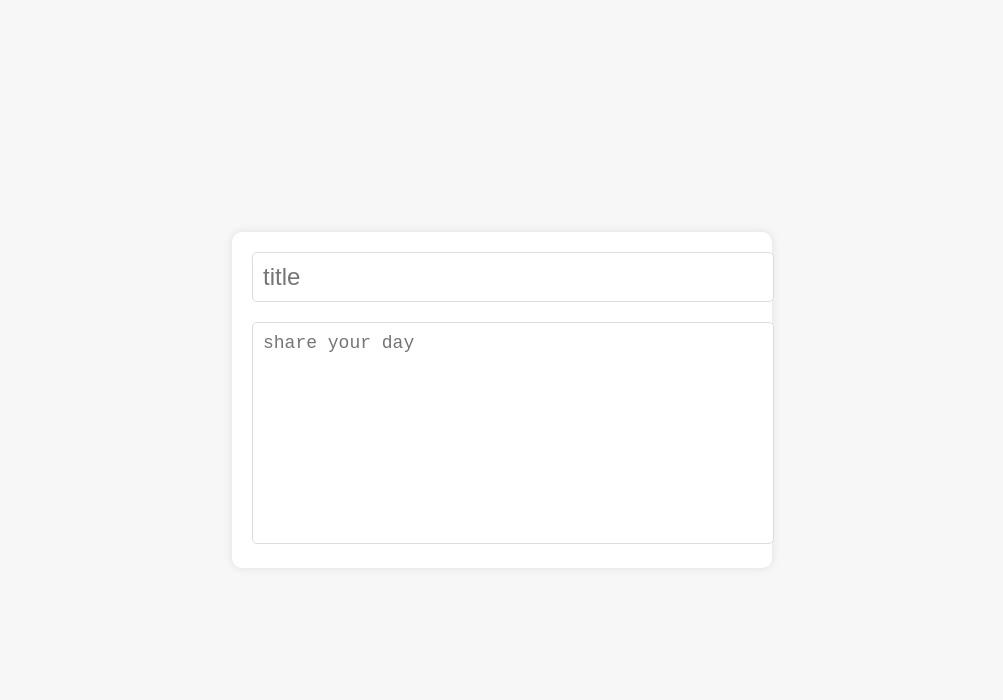
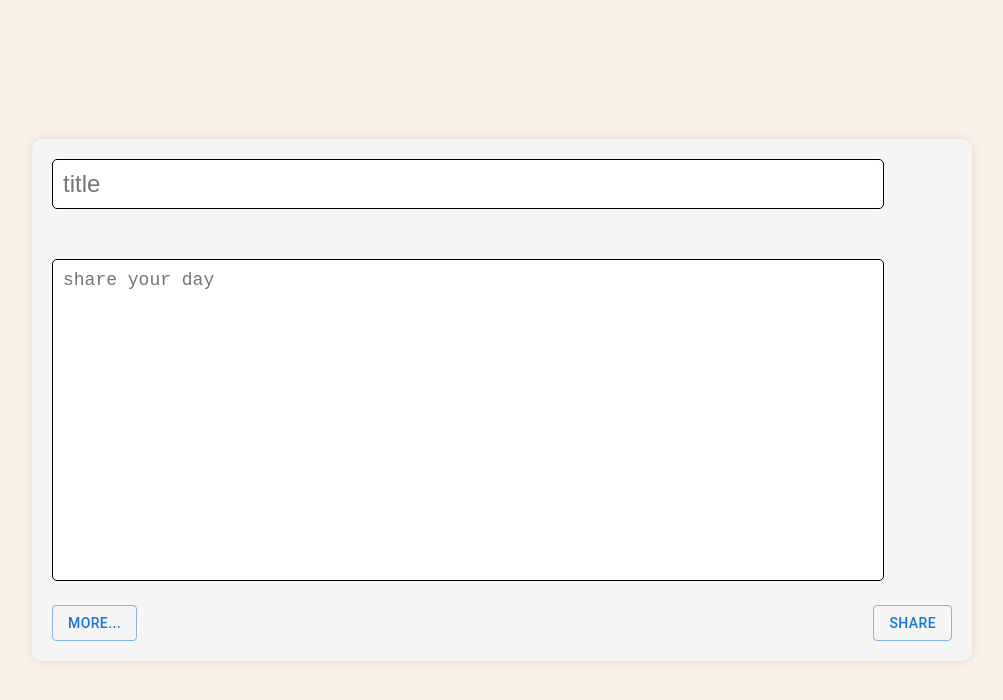
Before and after one commit to yhkim8046/myProject, a React (Create React App) app in the folder my-app/: page /posting in a window 1280 px wide. Shown: the top 700 px of the page, without its empty margins (138-1141 px from the left). Built offline with nearby package versions, Linux system fonts and the light colour scheme.

Commit message:
Data can be passed through landing page

```diff
--- a/my-app/package.json
+++ b/my-app/package.json
@@ -3,6 +3,11 @@
   "version": "0.1.0",
   "private": true,
   "dependencies": {
+    "@emotion/react": "^11.13.0",
+    "@emotion/styled": "^11.13.0",
+    "@fontsource/roboto": "^5.0.13",
+    "@mui/icons-material": "^5.16.5",
+    "@mui/material": "^5.16.5",
     "@testing-library/jest-dom": "^5.17.0",
     "@testing-library/react": "^13.4.0",
     "@testing-library/user-event": "^13.5.0",
--- a/my-app/src/App.tsx
+++ b/my-app/src/App.tsx
@@ -1,7 +1,8 @@
 import React from 'react';
-import { BrowserRouter as Router, Route, Routes } from 'react-router-dom';
+import { BrowserRouter as Router, Route, Routes, } from 'react-router-dom';
 import Home from './pages/Home';
 import Posting from './pages/Posting';
+import Detail from './pages/Detail';
 
 const App: React.FC = () => {
   return (
@@ -9,6 +10,7 @@ const App: React.FC = () => {
       <Routes>
         <Route path="/" element={<Home />} />
         <Route path="/posting" element={<Posting />} />
+        <Route path="/detail" element={<Detail></Detail>} />
       </Routes>
     </Router>
   );
--- /dev/null
+++ b/my-app/src/pages/Detail.tsx
@@ -0,0 +1,26 @@
+import React from 'react';
+import { useLocation } from 'react-router-dom';
+
+const Detail: React.FC = () => {
+    const location = useLocation();
+    const { id, date, time, title, content } = location.state as {
+        id: number,
+        date: string,
+        time: string,
+        title: string,
+        content: string
+    };
+
+    return (
+        <div>
+            <h1>Detail Page</h1>
+            <h2>Title: {title}</h2>
+            <p>Content: {content}</p>
+            <p>ID: {id}</p>
+            <p>Date: {date}</p>
+            <p>Time: {time}</p>
+        </div>
+    );
+}
+
+export default Detail;
--- a/my-app/src/pages/Posting.tsx
+++ b/my-app/src/pages/Posting.tsx
@@ -1,19 +1,57 @@
-import React from 'react';
+import React, { useState } from 'react';
+import { useNavigate } from 'react-router-dom';
 import '../styles/Posting.css';
+import Button from '@mui/material/Button';
 
 const Posting: React.FC = () => {
+
+    const navigate = useNavigate();
+
+    const [title, setTitle] = useState('');
+    const [content, setContent] = useState('');
+
+    const handleTitleChange = (e: React.ChangeEvent<HTMLInputElement>) => {
+        setTitle(e.target.value);
+    };
+
+    const handleContentChange = (e: React.ChangeEvent<HTMLTextAreaElement>) => {
+        setContent(e.target.value);
+    };
+
+    const handleShareClick = () => {
+        const diary = {
+            id:Date.now(),
+            date:new Date().toLocaleDateString(),
+            time:new Date().toLocaleTimeString(),
+            title,
+            content
+        };
+
+        navigate('/detail', {state:diary});
+    };
+
     return (
         <div className="app">
             <div className="container">
+                <div className="input-container">
                     <input
                         type="text"
                         placeholder="title"
-                    className="title-input"
+                        className="title"
+                        value={title}
+                        onChange={handleTitleChange}
                     />
                     <textarea
                         placeholder="share your day"
-                    className="content-textarea"
+                        className="content"
+                        value={content}
+                        onChange={handleContentChange}
                     ></textarea>
+                </div>
+                <div className="button-container">
+                    <Button variant="outlined">More...</Button>
+                    <Button variant="outlined" onClick={handleShareClick}>Share</Button>
+                </div>
             </div>
         </div>
     );
--- a/my-app/src/styles/Posting.css
+++ b/my-app/src/styles/Posting.css
@@ -5,33 +5,46 @@
     justify-content: center;
     align-items: center;
     height: 100vh;
-    background-color: #f7f7f7;
+    background-color:linen;
   }
 
   .container {
-    background: white;
+    background: whitesmoke;
     padding: 20px;
     border-radius: 10px;
     box-shadow: 0 0 10px rgba(0, 0, 0, 0.1);
-    width: 500px;
+    width: 900px;
     max-width: 100%;
   }
 
-  .title-input {
-    width: 100%;
+  .title{
+    width: 90%;
     padding: 10px;
-    margin-bottom: 20px;
+    margin-bottom: 50px;
     font-size: 24px;
-    border: 1px solid #ddd;
+    border: 1px solid black;
     border-radius: 5px;
   }
 
-  .content-textarea {
-    width: 100%;
-    height: 200px;
+  .content{
+    width: 90%;
+    height: 300px;
     padding: 10px;
     font-size: 18px;
-    border: 1px solid #ddd;
+    border: 1px solid black;
     border-radius: 5px;
     resize: none;
   }
+  .button-container {
+    display: flex;
+    justify-content: space-between;
+    margin-top: 20px;
+
+    .button-container Button:first-child {
+      margin-right: 10px;
+  }
+
+  .button-container Button:last-child {
+      margin-right: 10px;
+  }
+}
```
Also changed, not shown: 1 other file (tests, documents, lock files or other folders). Lines whose indentation alone changed are shown as unchanged.
